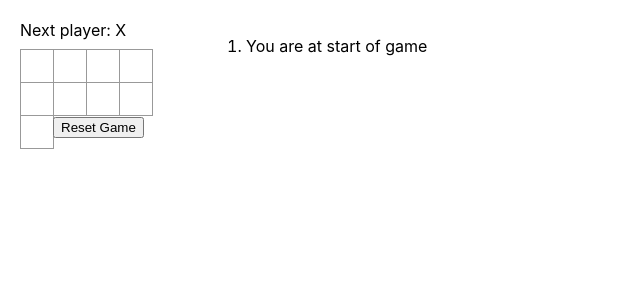
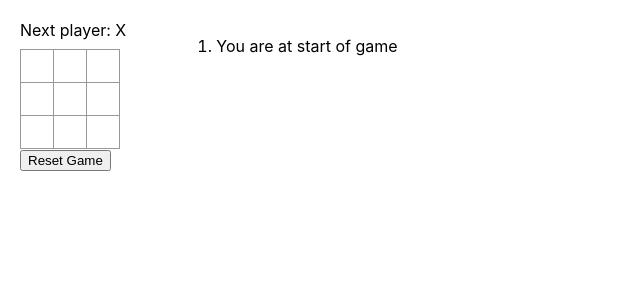
Before and after one commit to mich-chen/tic-tac-toe-app, a React (Create React App) app: page / in a window 1280 px wide. Shown: the top 300 px of the page, without its empty margins (0-640 px from the left). Built offline with nearby package versions, Linux system fonts and the light colour scheme.

Commit message:
improvement 2: rewrite <Board /> to use two loops to make squares

```diff
--- a/src/App.jsx
+++ b/src/App.jsx
@@ -33,16 +33,39 @@ const Board = ({ nextValue, squares, onPlay }) => {
     status = `Next player: ${nextValue}`;
   }
 
+  // using 2 for-loops to render square board
+  const cols = [];
+  const rows = [];
+  for (let i = 0; i < 9; i += 3) {
+    for (let j = 0; j < 3; j++) {
+      rows.push(
+        <Square key={'square' + j + i} value={squares[i+j]} onSquareClick={() => handleSquareClick(i+j)} />
+      );
+    }
+    cols.push(
+      <div className='board-row'>
+        {rows.slice(-3)}
+      </div>
+    );
+  };
+
   return (
     <div>
       <div className='status'>{status}</div>
-      <div>
+      {cols[0]}
+      {cols[1]}
+      {cols[2]}
+
+
+      {/* <div>
         {squares.map((square, index) => {
           return (<div>
             <Square value={square} onSquareClick={() => handleSquareClick(index)} />
           </div>)
         })}
-      </div>
+      </div> */}
+
+
 
       {/* <div className='board-row'>
         <Square value={squares[0]} onSquareClick={() => handleSquareClick(0)}/>
--- a/src/index.css
+++ b/src/index.css
@@ -89,10 +89,6 @@ ul {
   margin-left: 50px;
 }
 
-.game-board {
-  min-width: calc(34px*4);
-}
-
 .restart {
   display: flex;
   flex-direction: column;
```
